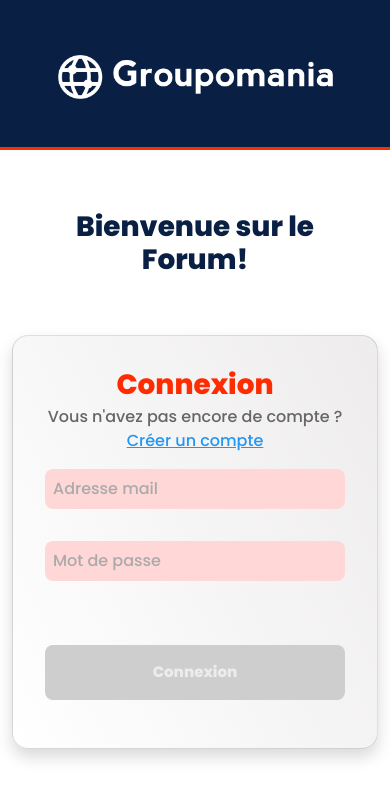
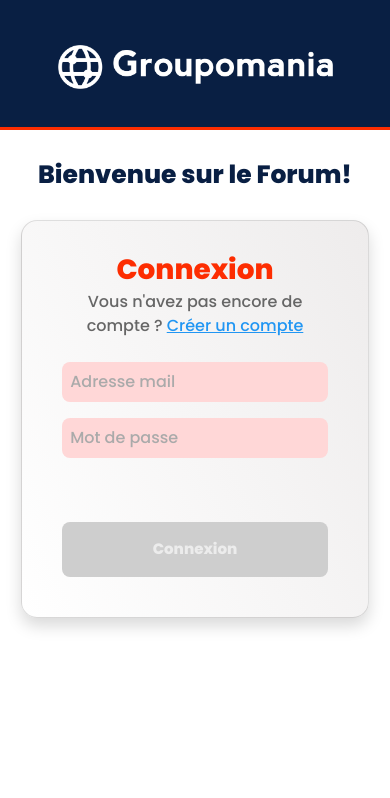
Before and after one commit to DavidAlleaume/DavidAlleaume_frontend_P7, a Vue app: page / in a window 390 px wide. Shown: the top 798 px of the page. Built offline with nearby package versions, Linux system fonts and the light colour scheme.

Commit message:
Refacto css

```diff
--- a/src/views/Forum.css
+++ b/src/views/Forum.css
@@ -3,9 +3,10 @@
 }
 .input-custom {
     border: solid 1px #fd2d01;
+    height: 100px!important;
 }
 .input-label {
-    color:#d1515a ;
+    color:#d1515a;
 }
 .btn-custom-send {
     background-color: #091f43;
@@ -45,7 +46,6 @@
 }
 .btn-close {
     position: absolute;
-    top: 75px;
 }
 
 @media screen and (max-width: 400px) {
--- a/src/views/Forum.vue
+++ b/src/views/Forum.vue
@@ -2,9 +2,10 @@
     <header-top></header-top>
     <div class="container col-sm-10 col-lg-8">
         <h1 class="mb-5">Que souhaitez-vous partager ?</h1>
-        <div class="form form-floating post-form">
+        <div class="form-floating post-form">
             <textarea
                 class="input-custom form-control mb-4"
+                id="floatingTextarea"
                 v-model="content"
                 aria-label="Contenu du message">
             </textarea>
@@ -78,6 +79,10 @@
         }
     },
 
+    created() {
+        window.scrollTo(0, 0)
+    },
+
     methods: {
 
         selectFile(event) {
--- a/src/views/Home.css
+++ b/src/views/Home.css
@@ -12,9 +12,10 @@
 .welcome {
     font-weight: 500;
     font-weight: bold;
+    margin-bottom: 50px
 }
 .login-form {
-    max-width: 100%;
+    max-width: 95%;
     width: 540px;
     background: linear-gradient(62deg, #ffffff 0%, #eeecec 100%);
     border-radius: 16px;
@@ -88,16 +89,21 @@
 
 @media screen and (max-width: 400px) {
     header {
-        height: 150px;
+        height: 130px;
         width: 100%;
-        margin-bottom: 50px;
+        margin-bottom: 20px;
     }
     .logo-home {
         width: 275px;
-        margin-top:55px;
+        margin-top:45px;
     }
     .welcome {
         padding: 10px;
+        font-size: 25px;
+        margin-bottom: 20px;
+    }
+    .form-row {
+        margin: 8px
     }
 }
 
--- a/src/views/Home.vue
+++ b/src/views/Home.vue
@@ -5,17 +5,17 @@
     </header>
 
     <div class="container">
-        <div class="jumbotron mb-5">
+
             <p class="display-6 welcome">Bienvenue sur le Forum!</p>
-        </div>
+
         <div class="card shadow login-form mb-5">
             <h1 class="card-title" v-if="mode == 'login'">Connexion</h1>
             <h1 class="card-title" v-else>Inscription</h1>
-            <p class="card-subtitle" v-if="mode == 'login'">
+            <p class="card-subtitle mb-3" v-if="mode == 'login'">
                 Vous n'avez pas encore de compte ?
                 <span class="card-action" @click="switchToCreateAccount()">Créer un compte</span>
             </p>
-            <p class="card-subtitle" v-else>
+            <p class="card-subtitle mb-3" v-else>
                 Vous avez déjà un compte ?
                 <span class="card-action" @click="switchToLogin()">Se connecter</span>
             </p>
--- a/src/views/Profile.vue
+++ b/src/views/Profile.vue
@@ -39,10 +39,7 @@
     },
 
     created() {
-         window.scrollTo({
-            top: 0,
-            behavior: 'smooth'
-        })
+        window.scrollTo(0, 0)
         this.getMyProfile()
     },
 
--- a/src/views/UserProfile.vue
+++ b/src/views/UserProfile.vue
@@ -42,10 +42,7 @@
     },
 
     mounted() {
-        window.scrollTo({
-            top: 0,
-            behavior: 'smooth'
-        })
+        window.scrollTo(0, 0)
         console.log(this.$route.params.id)
         const id = this.$route.params.id
         this.getProfile(id)
```
